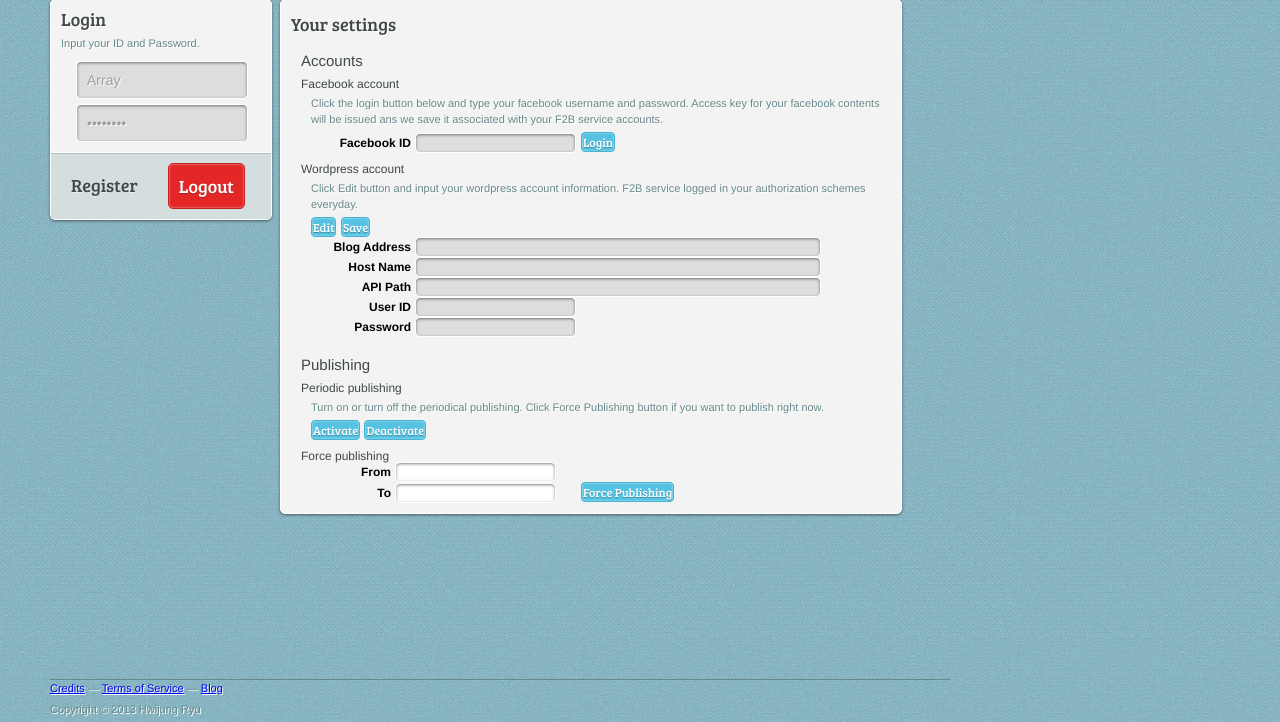
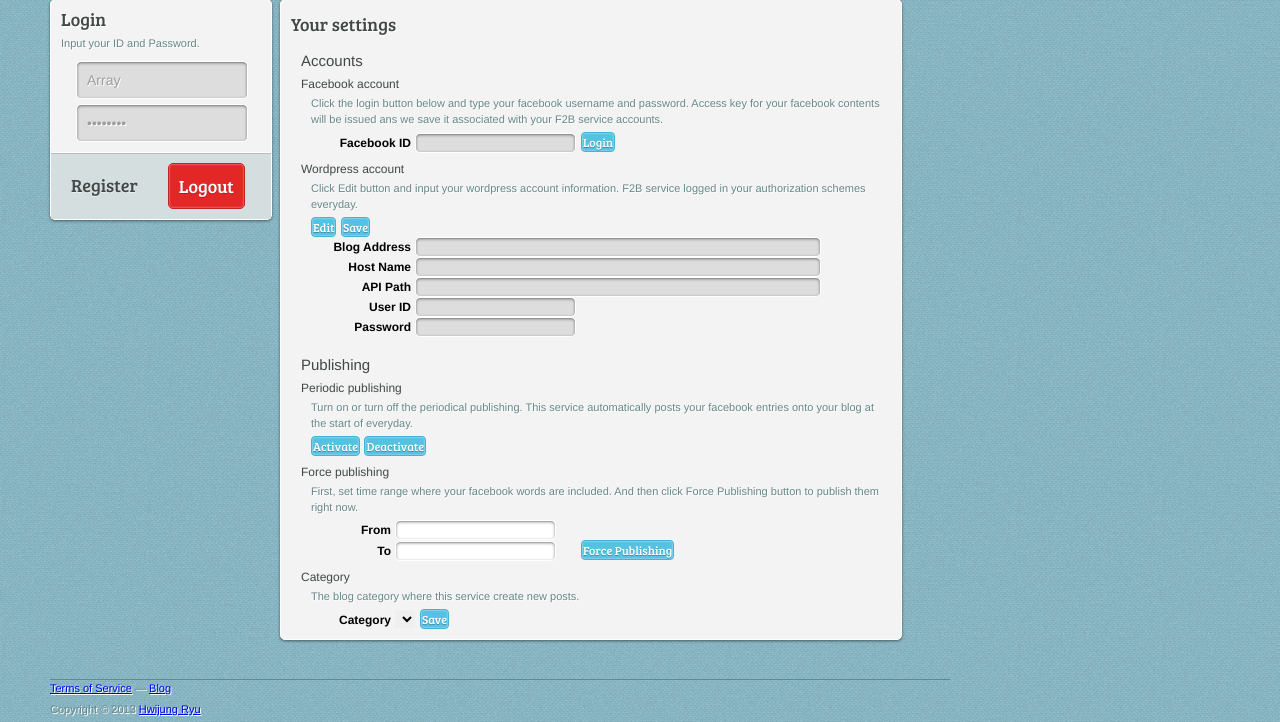
Before and after one commit to hwijung/f2b, a PHP site: page / in a window 1280 px wide; the page is wider, and only the part inside the window is pictured. Shown: the part 91-813 px from the top of that part. Run offline with PHP 8.4, Linux system fonts and the light colour scheme; the visitor is signed in with stand-in values (Sample User, id 1); data that the repository does not hold is empty; some libraries are stand-ins or nearby versions.

Commit message:
카테고리 조회 기능 추가

```diff
--- a/web-server/crontab.php
+++ b/web-server/crontab.php
@@ -30,7 +30,7 @@
 			// condition and command are mandatory arguments
 			// on_off is optional argument for activating crontab
 			$condition = $_POST['periodic_condition'];
-			$command = $_POST['command_line'] . " " . $user;
+			$command = $_POST['command_line'] . " " . $user . " >> /home/root/f2b/cron.log";
 			$on_off = $_POST['on_off'];
 			$isActivated = FALSE;
 
--- a/web-server/css/style.css
+++ b/web-server/css/style.css
@@ -220,12 +220,12 @@ LOGIN and SINGIN FORM CONTENT
 }
 
 .cs_user_icon {
-	top:130px; /* Positioning fix for slide-in, got lazy to think up of simpler method. */
+	top:154px; /* Positioning fix for slide-in, got lazy to think up of simpler method. */
 	background: rgba(65,72,72,0.75) url(../images/user-icon.png) no-repeat center;
 }
 
 .cs_pass_icon {
-	top:182px;
+	top:197px;
 	background: rgba(65,72,72,0.75) url(../images/pass-icon.png) no-repeat center;
 }
 
--- a/web-server/index.php
+++ b/web-server/index.php
@@ -32,6 +32,7 @@
    					$("#id_notification_bar").fadeTo ( 2000, 0.9, function () {
    						$("#id_notification_bar").fadeOut ( 1000 ) ;  }  )  } );
    			}
+
    			function switch_settings_availability ( flag ) {
    				if ( flag ) {
 					$(".cs_settings button").removeAttr ( "disabled" );
@@ -109,7 +110,7 @@
 			}
 
 			function fill_wp_account_form () {
-				$.get ( 'wp.php', null, function ( result ) {
+				$.get ( 'wp.php', { method: 'account' }, function ( result ) {
 					$("#id_text_wp_address").val ( result[0]['wp_address'] );
 					$("#id_text_wp_hostname").val ( result[0]['wp_hostname'] );
 					$("#id_text_wp_apipath").val ( result[0]['wp_apipath'] );
@@ -134,6 +135,16 @@
 						}
 					}, 'json' );
 				}
+			}
+
+			function get_wp_categories () {
+				$.get ( 'wp.php', { method: 'categories' }, function ( result ) {
+					var categories = jQuery.parseJSON ( result['categories'] );
+
+					for (var i = 0; i < categories.length; i++ ) {
+						$("#id_category").append('<option value=' + i + '>' + categories[i]['categoryName'] + '</option>');
+					}
+				}, 'json' );
 			}
 
 			$( function () {
@@ -204,8 +215,8 @@
 				});
 
 				// When login button clicked
-				$("#id_text_login_password").keydown ( function ( event ) { if ( event.which == 13 ) { login (); }});
-				$("#id_button_login").click ( function ()	{ login (); });
+				$("#id_text_login_password").keydown ( function ( event ) { if ( event.which == 13 ) { login (); get_wp_categories (); }});
+				$("#id_button_login").click ( function ()	{ login (); get_wp_categories ();});
 
 				// When logout button clicked
 				$("#id_button_logout").click ( function () {
@@ -306,7 +317,7 @@
 	<body>
 		<header class="cs_header_logo">
 			<div id="id_header_logo"></div>
-			<h1>Facebook to Wordpress</h1>
+			<a href="http://211.51.13.118/f2b/" style="text-decoration:none;"><h1>Facebook to Wordpress</h1></a>
 			<p>This service write daily summerize of your Facebook account.</p>
 		</header>
 
@@ -393,37 +404,51 @@
 			<div id="id_settings_publishing" class="cs_settings_publishing">
 				<h2> Publishing </h2>
 				<h3> Periodic publishing</h3>
-				<p>Turn on or turn off the periodical publishing. Click Force Publishing button if you want to publish right now.</p>
+				<p>Turn on or turn off the periodical publishing. This service automatically posts your facebook entries onto your blog at the start of everyday.</p>
 				<button id="id_button_activate" style="margin-left:20px;" disabled>Activate</button>
 				<button id="id_button_deactivate" disabled>Deactivate</button>
 				<h3> Force publishing</h3>
+				<p>First, set time range where your facebook words are included. And then click Force Publishing button to publish them right now.</p>
 				<label>From</label>
 				<input type="text" id="id_from" name="from" class="cs_text_settings"/><br/>
 				<label>To</label>
 				<input type="text" id="id_to" name="to" class="cs_text_settings"/>
 				<button id="id_button_force" style="margin-left:20px;" disabled>Force Publishing</button>
+				<h3>Category</h3>
+				<p>The blog category where this service create new posts.</p>
+				<label>Category</label>
+				<select id="id_category" name="category">
+				</select>
+				<button id="id_button_category" disabled>Save</button>
 			</div>
 
 			<!--
 			<div id="id_settings_templates" class="cs_settings_templates">
 				<h2> Templates </h2>
-				<textarea width="300px" height="100px" disabled> { Hello [# INSERT HERE #] }</textarea>
-				<button id="id_button_save_template" disabled>Save</button>
+				<p>HTML form template</p>
+				<label>Title</label>
+				<textarea width="100%" height="100px" id="id_textarea_title" disabled> { Hello [# INSERT HERE #] }</textarea><br/>
+				<label>Header</label>
+				<textarea width="300px" height="100px" id="id_textarea_header" disabled> </textarea><br/>
+				<label>Entry</label>
+				<textarea width="300px" height="100px" id="id_textarea_entry" disabled> </textarea><br/>
+				<label>Footer</label>
+				<textarea width="300px" height="100px" id="id_textarea_footer" disabled> </textarea><br/>
+				<button id="id_button_save_template" style="margin-left:60px;margin-top:10px;" disabled>Save</button>
 			</div>
-			-->
+		-->
 		</div>
 
 		<footer>
 			<div id="id_footer_line"></div>
 			<nav>
       			<p>
-      				<a href="/credits.html">Credits</a> —
            			<a href="/tos.html">Terms of Service</a> —
            			<a href="http://www.linus.pe.kr/home/wordpress">Blog</a>
            		</p>
     		</nav>
 
-    		<p>Copyright © 2013 Hwijung Ryu</p>
+    		<p>Copyright © 2013 <a href="mailto:hwijung.ryu@gmail.com">Hwijung Ryu</a></p>
 		</footer>
 	</body>
 </html>
--- a/web-server/publish.php
+++ b/web-server/publish.php
@@ -11,7 +11,7 @@
 			$from = SUBSTR ( $_POST['from'], 6, 4 ) . SUBSTR ( $_POST['from'], 0, 2 ) . SUBSTR ( $_POST['from'], 3, 2 ) . "000000";
 			$to = SUBSTR ( $_POST['to'], 6, 4 ) . SUBSTR ( $_POST['to'], 0, 2 ) . SUBSTR ( $_POST['to'], 3, 2 ) . "000000";
 
-			$shell_command = "ruby /home/root/f2b/f2b.rb " . $_SESSION['user'] . " " . $from . " " . $to;
+			$shell_command = "ruby /home/root/f2b/f2b.rb " . $_SESSION['user'] . " " . $from . " " . $to . " >> /home/root/f2b/force.log;
 			$output = shell_exec ( $shell_command );
 
 			echo json_encode ( array ( 'result_code' => 0, 'message' => 'published' ) );
```
Also changed, not shown: 1 other file.
